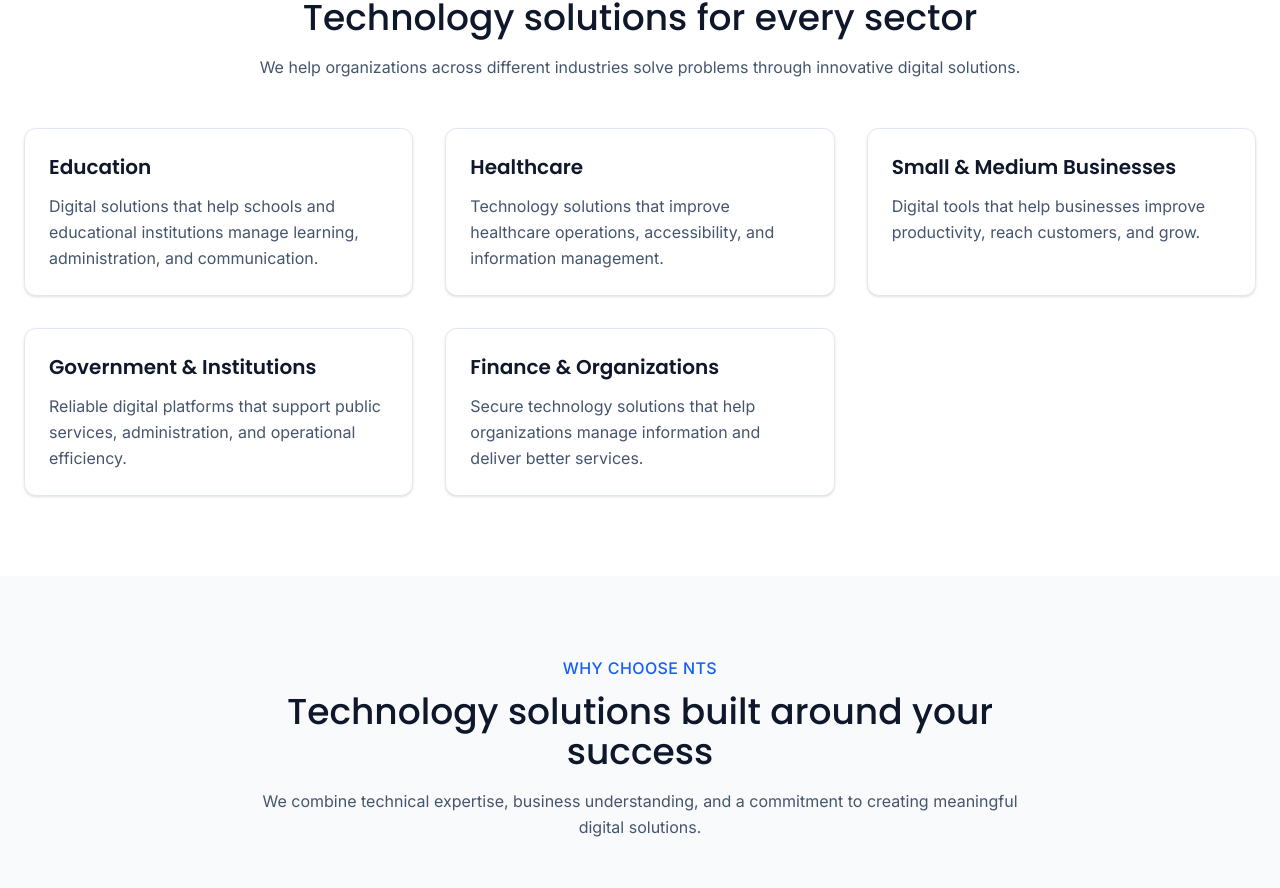
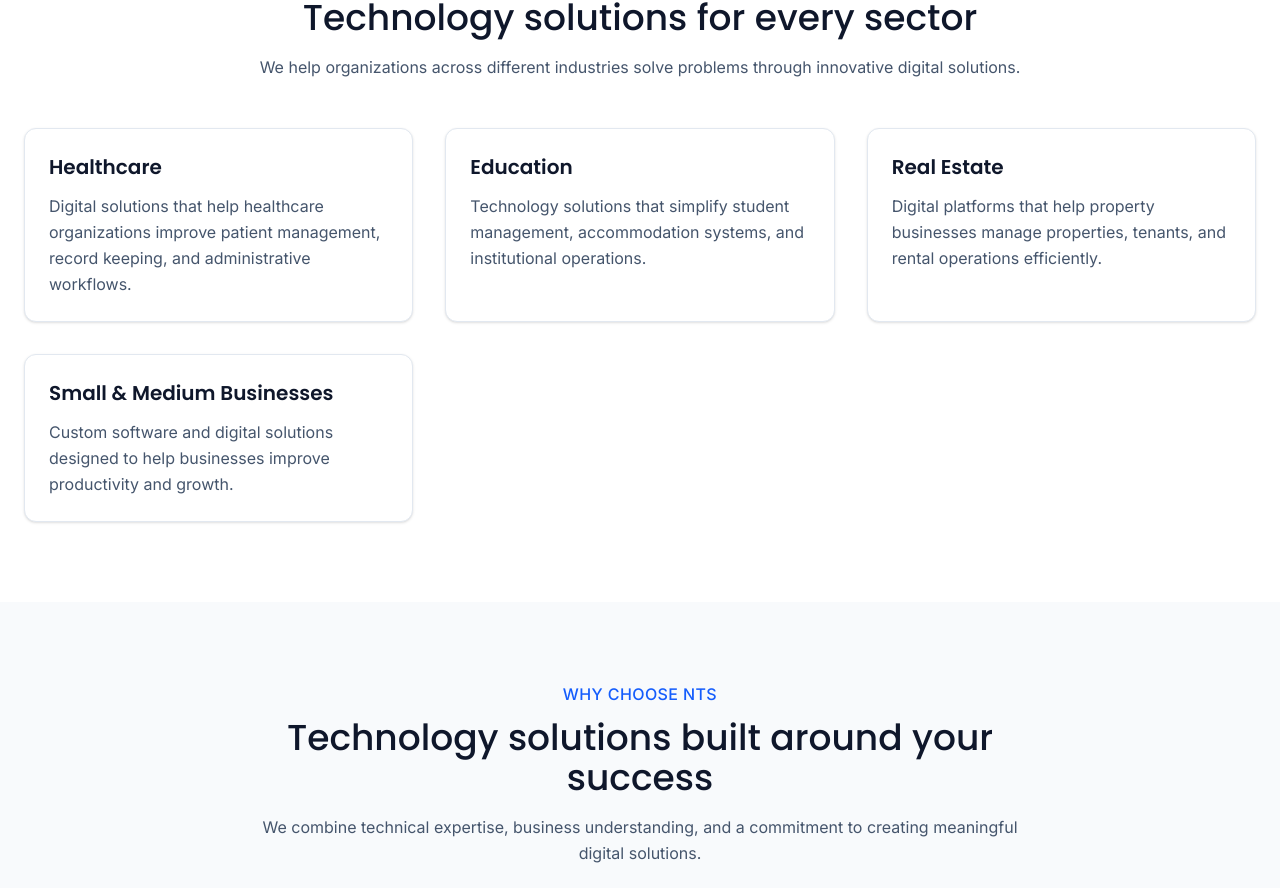
Before and after one commit to SANTS2006/NTSDigitalSolutions, a React (Vite) app: page / in a window 1280 px wide. Shown: the part 3456-4344 px from the top of the page. Built offline with nearby package versions, Linux system fonts and the light colour scheme.

Commit message:
Add industries data structure

```diff
--- a/src/data/industries.js
+++ b/src/data/industries.js
@@ -1,42 +1,78 @@
 const industries = [
 
     {
-        title: "Education",
+        id: "healthcare",
+
+        title: "Healthcare",
+
+        icon: "🏥",
 
         description:
-            "Digital solutions that help schools and educational institutions manage learning, administration, and communication."
+        "Digital solutions that help healthcare organizations improve patient management, record keeping, and administrative workflows.",
+
+        solutions: [
+            "Hospital Management Systems",
+            "Patient Records Management",
+            "Appointment Platforms"
+        ]
+
     },
 
 
     {
-        title: "Healthcare",
+        id: "education",
+
+        title: "Education",
+
+        icon: "🎓",
 
         description:
-            "Technology solutions that improve healthcare operations, accessibility, and information management."
+        "Technology solutions that simplify student management, accommodation systems, and institutional operations.",
+
+        solutions: [
+            "Student Management Systems",
+            "Hostel Management Systems",
+            "Learning Platforms"
+        ]
+
     },
 
 
     {
-        title: "Small & Medium Businesses",
+        id: "real-estate",
+
+        title: "Real Estate",
+
+        icon: "🏠",
 
         description:
-            "Digital tools that help businesses improve productivity, reach customers, and grow."
+        "Digital platforms that help property businesses manage properties, tenants, and rental operations efficiently.",
+
+        solutions: [
+            "Property Management Systems",
+            "Rental Platforms",
+            "Tenant Management"
+        ]
+
     },
 
 
     {
-        title: "Government & Institutions",
+        id: "business",
+
+        title: "Small & Medium Businesses",
+
+        icon: "🏢",
 
         description:
-            "Reliable digital platforms that support public services, administration, and operational efficiency."
-    },
+        "Custom software and digital solutions designed to help businesses improve productivity and growth.",
 
+        solutions: [
+            "Business Websites",
+            "Custom Applications",
+            "Automation Tools"
+        ]
 
-    {
-        title: "Finance & Organizations",
-
-        description:
-            "Secure technology solutions that help organizations manage information and deliver better services."
     }
 
 ];
```
